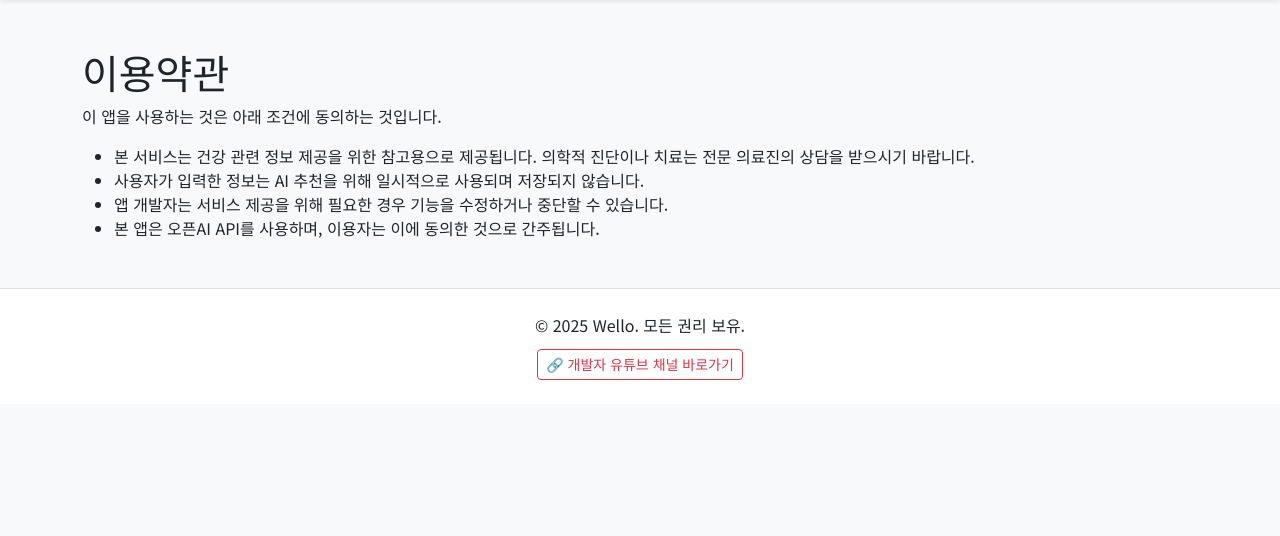
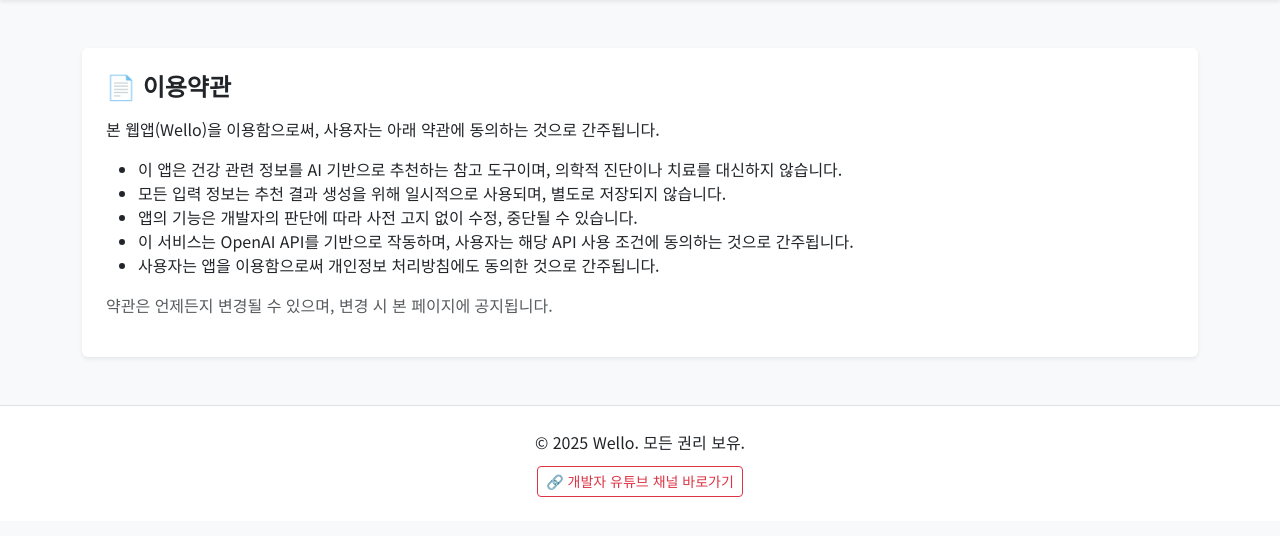
Before and after one commit to ieum3355/wello-flask-app, a Flask app: page /terms in a window 1280 px wide. Shown: the part 112-648 px from the top of the page. Run offline with Flask 3, Linux system fonts and the light colour scheme.

Commit message:
Update terms.html

```diff
--- a/templates/terms.html
+++ b/templates/terms.html
@@ -1,12 +1,22 @@
 {% extends "layout.html" %}
 {% block content %}
-<h1>이용약관</h1>
-<p>이 앱을 사용하는 것은 아래 조건에 동의하는 것입니다.</p>
+<div class="p-4 bg-white rounded shadow-sm">
+  <h1 class="h4 fw-bold mb-3">📄 이용약관</h1>
 
-<ul>
-  <li>본 서비스는 건강 관련 정보 제공을 위한 참고용으로 제공됩니다. 의학적 진단이나 치료는 전문 의료진의 상담을 받으시기 바랍니다.</li>
-  <li>사용자가 입력한 정보는 AI 추천을 위해 일시적으로 사용되며 저장되지 않습니다.</li>
-  <li>앱 개발자는 서비스 제공을 위해 필요한 경우 기능을 수정하거나 중단할 수 있습니다.</li>
-  <li>본 앱은 오픈AI API를 사용하며, 이용자는 이에 동의한 것으로 간주됩니다.</li>
-</ul>
+  <p>
+    본 웹앱(Wello)을 이용함으로써, 사용자는 아래 약관에 동의하는 것으로 간주됩니다.
+  </p>
+
+  <ul class="mb-3">
+    <li>이 앱은 건강 관련 정보를 AI 기반으로 추천하는 참고 도구이며, 의학적 진단이나 치료를 대신하지 않습니다.</li>
+    <li>모든 입력 정보는 추천 결과 생성을 위해 일시적으로 사용되며, 별도로 저장되지 않습니다.</li>
+    <li>앱의 기능은 개발자의 판단에 따라 사전 고지 없이 수정, 중단될 수 있습니다.</li>
+    <li>이 서비스는 OpenAI API를 기반으로 작동하며, 사용자는 해당 API 사용 조건에 동의하는 것으로 간주됩니다.</li>
+    <li>사용자는 앱을 이용함으로써 개인정보 처리방침에도 동의한 것으로 간주됩니다.</li>
+  </ul>
+
+  <p class="text-muted">
+    약관은 언제든지 변경될 수 있으며, 변경 시 본 페이지에 공지됩니다.
+  </p>
+</div>
 {% endblock %}
```
